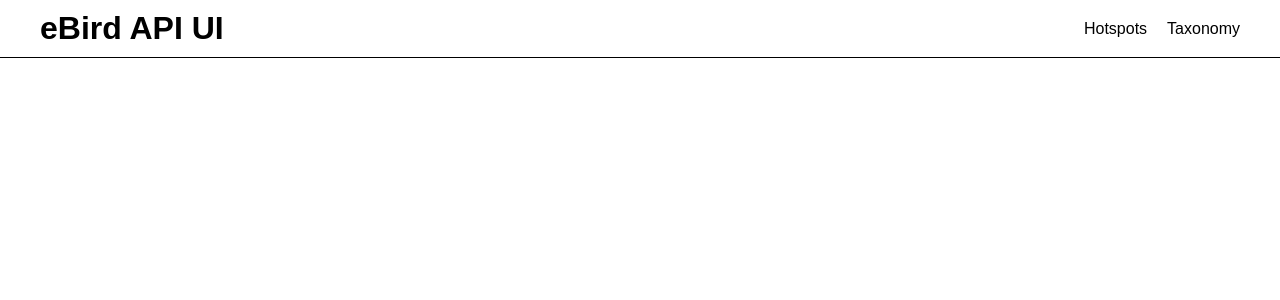
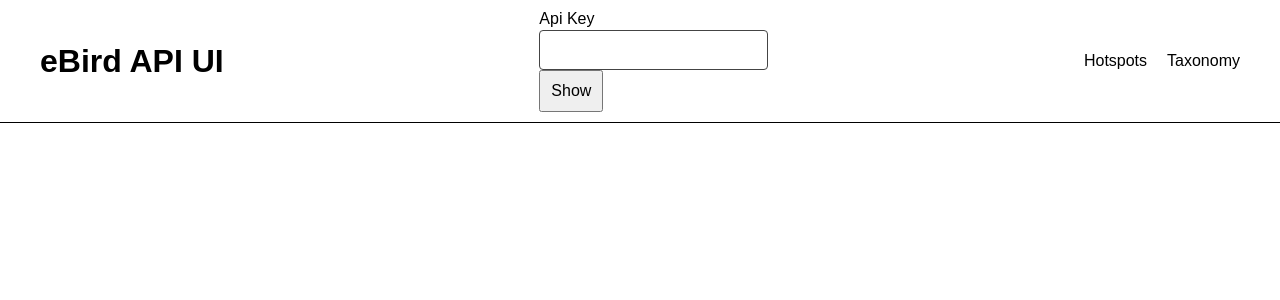
Before and after one commit to Fimbelowski/ebird-api-ui, a React (Vite) app: page / in a window 1280 px wide. Shown: the top 300 px of the page. Built offline with nearby package versions, Linux system fonts and the light colour scheme.

Commit message:
Create ApiKeyInput component.

```diff
--- /dev/null
+++ b/src/components/ApiKeyInput.tsx
@@ -0,0 +1,47 @@
+import { type ChangeEvent, useContext, useState } from 'react';
+
+import ApiKeyContext from '../context/ApiKeyContext';
+import BaseInput from './BaseInput';
+import Button from './Button';
+import getValueFromChangeEvent from '../utilities/getValueFromChangeEvent';
+
+export default function ApiKeyInput() {
+  const { apiKey, setApiKey } = useContext(ApiKeyContext);
+
+  const [showApiKey, setShowApiKey] = useState(false);
+
+  function inputType() {
+    return showApiKey ? 'text' : 'password';
+  }
+
+  function onChange(event: ChangeEvent<HTMLInputElement>) {
+    const value = getValueFromChangeEvent(event);
+    setApiKey(value);
+  }
+
+  function onToggleShowApiKey() {
+    setShowApiKey(!showApiKey);
+  }
+
+  function buttonLabel() {
+    return showApiKey ? 'Hide' : 'Show';
+  }
+
+  return (
+    <div className="api-key-input">
+      <BaseInput
+        id="api-key"
+        label="Api Key"
+        onChange={onChange}
+        type={inputType()}
+        value={apiKey}
+      />
+      <Button
+        onClick={onToggleShowApiKey}
+        type="button"
+      >
+        {buttonLabel()}
+      </Button>
+    </div>
+  );
+}
--- a/src/components/Header.tsx
+++ b/src/components/Header.tsx
@@ -1,9 +1,11 @@
+import ApiKeyInput from './ApiKeyInput';
 import Nav from './Nav';
 
 export default function Header() {
   return (
     <header className="header">
       <h1>eBird API UI</h1>
+      <ApiKeyInput />
       <Nav />
     </header>
   );
```
